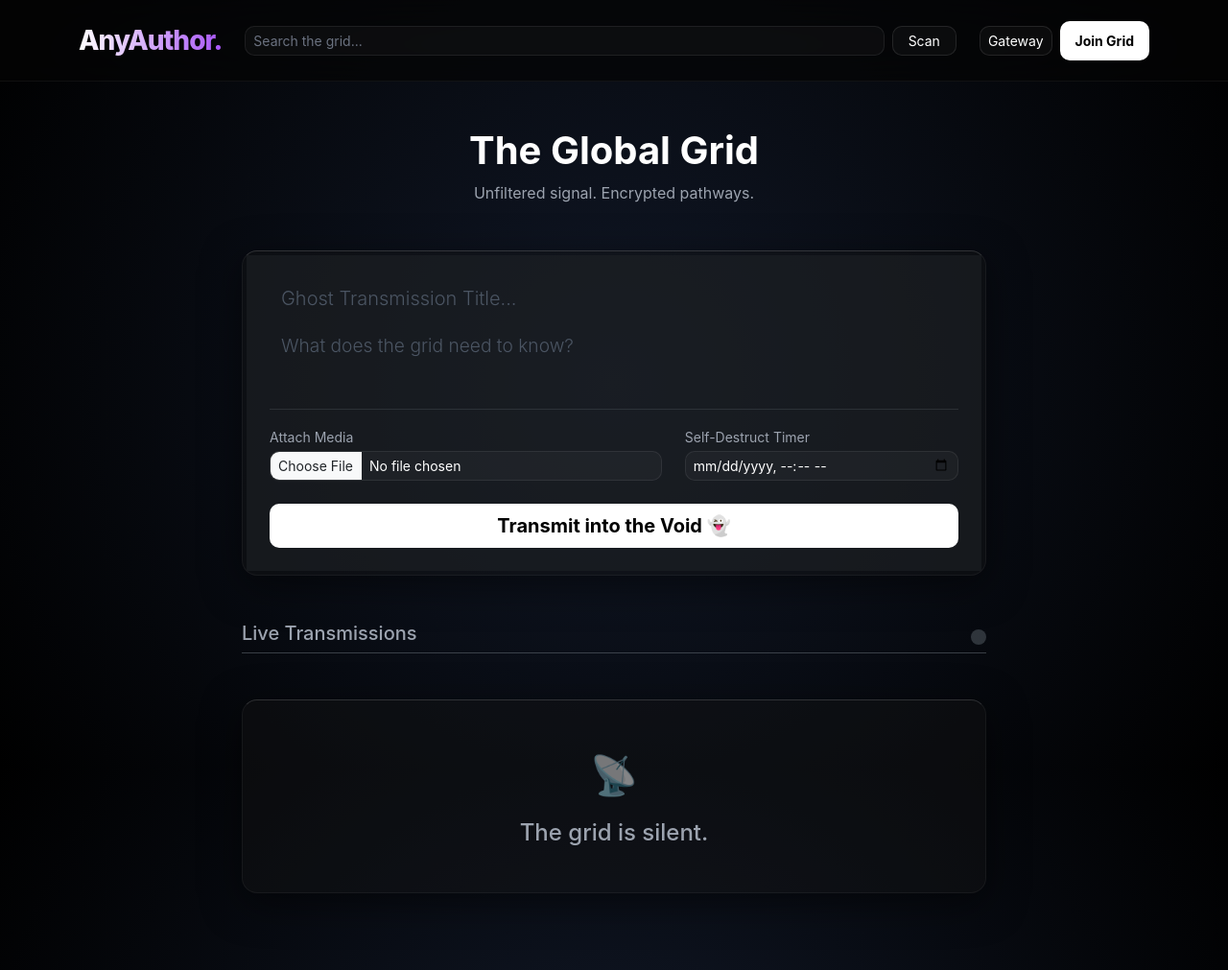
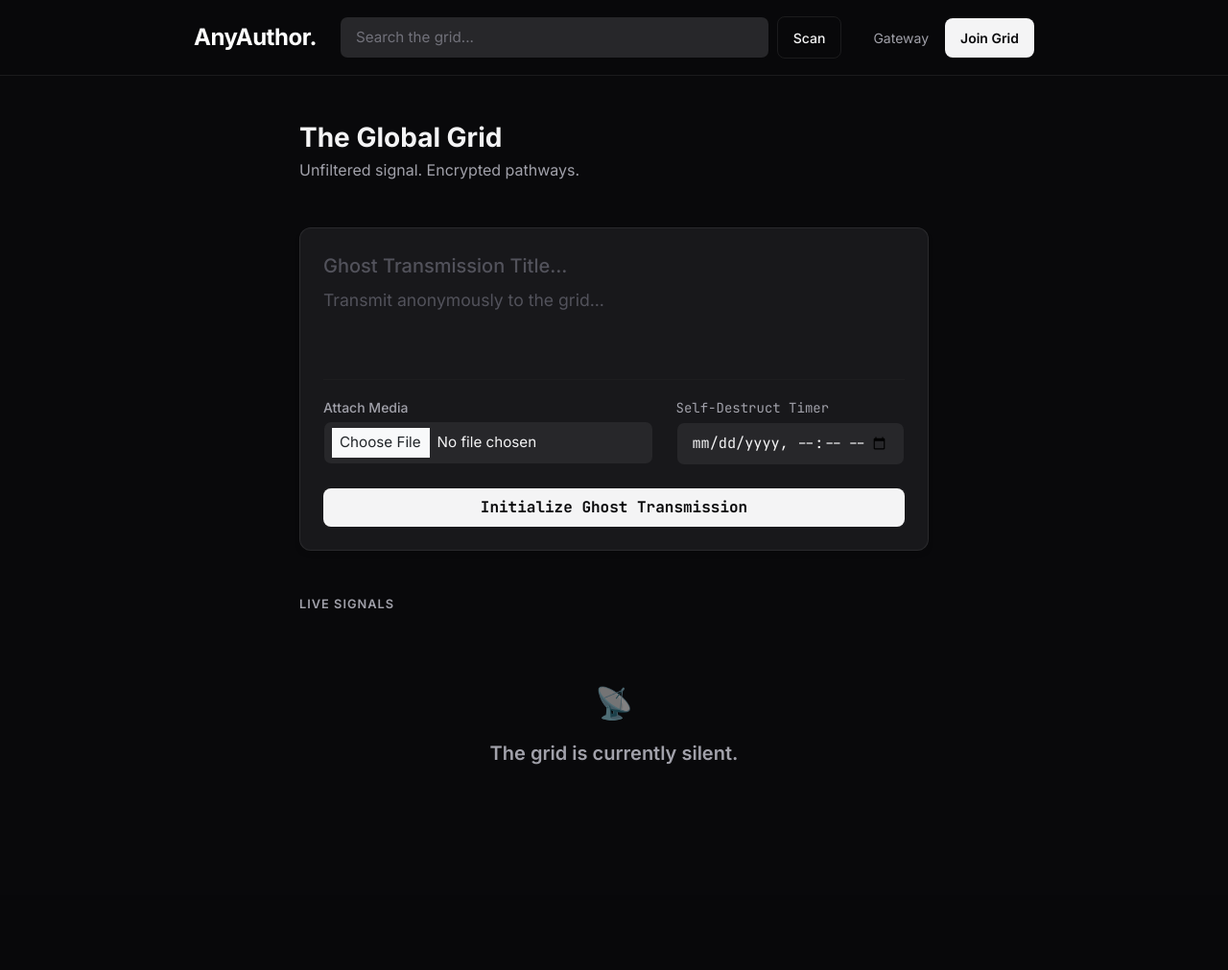
Before and after one commit to hijhmalajairam/ANAUTHOR, a Flask app: page /feed in a window 1280 px wide. Shown: the whole page at 96% size. After the commit the page ends 797 px from the top, so only its background shows below. Run offline with Flask 3, Linux system fonts and the light colour scheme; data that the repository does not hold is empty; some libraries are stand-ins or nearby versions.

Commit message:
Update index.html

```diff
--- a/templates/index.html
+++ b/templates/index.html
@@ -5,152 +5,189 @@
     <meta name="viewport" content="width=device-width, initial-scale=1.0">
     <title>The Grid - AnyAuthor</title>
     <link href="https://cdn.jsdelivr.net/npm/bootstrap@5.3.0/dist/css/bootstrap.min.css" rel="stylesheet">
+    <link rel="preconnect" href="https://fonts.googleapis.com">
+    <link rel="preconnect" href="https://fonts.gstatic.com" crossorigin>
+    <link href="https://fonts.googleapis.com/css2?family=Inter:wght@300;400;500;600;700&family=JetBrains+Mono:wght@400;700&display=swap" rel="stylesheet">
+
     <style>
-        /* THE TRUE GLASSMORPHISM AESTHETIC */
+        /* PREMIUM DARK THEME (Zinc/Slate based) */
+        :root {
+            --bg-base: #09090b; /* Deep Zinc */
+            --bg-card: #18181b; /* Lighter Zinc */
+            --bg-input: #27272a;
+            --border-light: rgba(255, 255, 255, 0.08);
+            --text-main: #f4f4f5;
+            --text-muted: #a1a1aa;
+            --accent-purple: #a855f7;
+            --accent-purple-hover: #9333ea;
+        }
+
         body {
-            /* Deep, dark radial gradient background to give the glass something to blur */
-            background: radial-gradient(circle at center, #111827 0%, #000000 100%);
-            background-attachment: fixed;
-            color: #ffffff;
-            font-family: -apple-system, BlinkMacSystemFont, "Segoe UI", Roboto, sans-serif;
+            background-color: var(--bg-base);
+            color: var(--text-main);
+            font-family: 'Inter', sans-serif;
             padding-bottom: 5rem;
             min-height: 100vh;
+            -webkit-font-smoothing: antialiased;
         }
 
-        /* The Animated Entry */
-        @keyframes fadeInUp {
-            from { opacity: 0; transform: translateY(20px); }
+        /* Typography */
+        .font-mono { font-family: 'JetBrains Mono', monospace; }
+        h1, h2, h3, h4, h5 { font-weight: 600; tracking: -0.02em; }
+
+        /* Smooth Entry Animation */
+        @keyframes fadeUp {
+            from { opacity: 0; transform: translateY(10px); }
             to { opacity: 1; transform: translateY(0); }
         }
+        .animate-fade-up { animation: fadeUp 0.5s cubic-bezier(0.16, 1, 0.3, 1) forwards; }
 
-        .fade-in-element {
-            animation: fadeInUp 0.6s ease-out forwards;
-        }
-
-        /* Floating Glass Navbar */
+        /* Minimalist Navbar */
         .navbar-custom {
-            background: rgba(5, 5, 5, 0.7) !important;
-            backdrop-filter: blur(20px);
-            -webkit-backdrop-filter: blur(20px);
-            border-bottom: 1px solid rgba(255, 255, 255, 0.05);
+            background: rgba(9, 9, 11, 0.8) !important;
+            backdrop-filter: blur(12px);
+            -webkit-backdrop-filter: blur(12px);
+            border-bottom: 1px solid var(--border-light);
             position: sticky;
             top: 0;
             z-index: 1000;
         }
-
         .brand-logo {
-            font-weight: 800;
-            letter-spacing: -1px;
-            background: linear-gradient(to right, #ffffff, #a855f7);
-            -webkit-background-clip: text;
-            -webkit-text-fill-color: transparent;
+            font-weight: 700;
+            letter-spacing: -0.5px;
+            color: #ffffff;
         }
 
-        /* Advanced Glass Cards */
-        .glass-card {
-            background: rgba(20, 20, 20, 0.4);
-            backdrop-filter: blur(16px);
-            -webkit-backdrop-filter: blur(16px);
-            border: 1px solid rgba(255, 255, 255, 0.05);
-            border-top: 1px solid rgba(255, 255, 255, 0.15); /* Frosted top edge */
-            border-radius: 16px;
-            box-shadow: 0 10px 40px rgba(0, 0, 0, 0.5);
-            transition: transform 0.3s ease, border-color 0.3s ease, box-shadow 0.3s ease;
+        /* Clean Premium Cards */
+        .premium-card {
+            background-color: var(--bg-card);
+            border: 1px solid var(--border-light);
+            border-radius: 12px;
+            box-shadow: 0 4px 6px -1px rgba(0, 0, 0, 0.1), 0 2px 4px -1px rgba(0, 0, 0, 0.06);
+            transition: border-color 0.2s ease;
         }
-        .glass-card:hover {
+        .premium-card:hover {
             border-color: rgba(168, 85, 247, 0.3);
-            box-shadow: 0 10px 40px rgba(168, 85, 247, 0.1);
         }
 
-        /* Seamless Input Fields */
+        /* Refined Inputs */
         .custom-input {
-            background: rgba(255, 255, 255, 0.03) !important;
-            border: 1px solid rgba(255, 255, 255, 0.08) !important;
-            color: #ffffff !important;
-            border-radius: 10px;
-            transition: all 0.3s;
+            background-color: var(--bg-input) !important;
+            border: 1px solid transparent !important;
+            color: var(--text-main) !important;
+            border-radius: 8px;
+            padding: 10px 16px;
+            font-size: 0.95rem;
+            transition: all 0.2s ease;
         }
         .custom-input:focus {
-            background: rgba(255, 255, 255, 0.06) !important;
-            border-color: #a855f7 !important;
-            box-shadow: 0 0 0 4px rgba(168, 85, 247, 0.15) !important;
+            background-color: var(--bg-card) !important;
+            border-color: var(--accent-purple) !important;
+            box-shadow: 0 0 0 3px rgba(168, 85, 247, 0.15) !important;
         }
-        .custom-input::placeholder { color: #6b7280 !important; }
+        .custom-input::placeholder { color: #71717a !important; }
 
-        /* The "Write a Post" Box (Completely Borderless) */
         .seamless-textarea {
             background: transparent !important;
             border: none !important;
-            color: #ffffff !important;
-            font-size: 1.2rem;
+            color: var(--text-main) !important;
+            font-size: 1.1rem;
             resize: none;
             box-shadow: none !important;
+            padding: 0;
         }
-        .seamless-textarea::placeholder { color: #4b5563 !important; font-weight: 300; }
+        .seamless-textarea::placeholder { color: #52525b !important; }
 
-        /* Buttons */
-        .btn-glow {
-            background: #ffffff; color: #000000; font-weight: 700; border: none; border-radius: 10px; padding: 10px 20px; transition: all 0.2s;
+        /* Modern Buttons */
+        .btn-primary-custom {
+            background-color: var(--text-main);
+            color: var(--bg-base);
+            font-weight: 600;
+            border: none;
+            border-radius: 8px;
+            padding: 10px 20px;
+            transition: transform 0.1s, background-color 0.2s;
         }
-        .btn-glow:hover { background: #f3e8ff; box-shadow: 0 0 20px rgba(168, 85, 247, 0.4); transform: translateY(-1px); }
+        .btn-primary-custom:hover { background-color: #e4e4e7; transform: scale(0.98); }
 
-        .btn-ghost {
-            background: rgba(255,255,255,0.03); color: #ffffff; border: 1px solid rgba(255, 255, 255, 0.1); border-radius: 10px; transition: all 0.2s;
+        .btn-secondary-custom {
+            background-color: transparent;
+            color: var(--text-main);
+            border: 1px solid var(--border-light);
+            border-radius: 8px;
+            font-weight: 500;
+            transition: all 0.2s;
         }
-        .btn-ghost:hover { background: rgba(255,255,255,0.08); border-color: #a855f7; color: #ffffff; }
+        .btn-secondary-custom:hover { background-color: var(--bg-input); }
 
-        /* User Avatar */
+        .btn-accent {
+            background-color: var(--accent-purple);
+            color: white;
+            font-weight: 600;
+            border: none;
+            border-radius: 8px;
+            transition: background-color 0.2s;
+        }
+        .btn-accent:hover { background-color: var(--accent-purple-hover); }
+
+        /* Avatars */
         .user-avatar {
-            width: 35px;
-            height: 35px;
+            width: 36px; height: 36px;
             border-radius: 50%;
             object-fit: cover;
-            border: 2px solid rgba(255,255,255,0.2);
+            border: 1px solid var(--border-light);
+        }
+        .ghost-avatar {
+            width: 36px; height: 36px;
+            border-radius: 50%;
+            background-color: var(--bg-input);
+            display: flex;
+            align-items: center;
+            justify-content: center;
+            font-size: 1rem;
+            border: 1px dashed #52525b;
         }
 
-        /* Typography */
-        .text-muted-custom { color: #9ca3af !important; }
-        .accent-purple { color: #a855f7 !important; }
-
-        /* Navigation Pills */
-        .nav-pills .nav-link { color: #9ca3af; border-radius: 10px; margin: 0 5px; font-weight: 500; transition: all 0.2s; }
-        .nav-pills .nav-link:hover { color: #ffffff; background: rgba(255,255,255,0.05); }
-        .nav-pills .nav-link.active { background-color: #ffffff; color: #000000; box-shadow: 0 4px 15px rgba(255,255,255,0.2); }
+        /* Utilities */
+        .text-muted-custom { color: var(--text-muted) !important; }
+        .nav-pills .nav-link { color: var(--text-muted); font-weight: 500; border-radius: 8px; padding: 8px 16px; }
+        .nav-pills .nav-link:hover { color: var(--text-main); }
+        .nav-pills .nav-link.active { background-color: var(--text-main); color: var(--bg-base); }
     </style>
 </head>
 <body>
 
 <nav class="navbar navbar-expand-lg navbar-dark navbar-custom mb-5 py-3">
-    <div class="container">
-        <a class="navbar-brand brand-logo fs-3 me-4" href="/feed">AnyAuthor.</a>
+    <div class="container" style="max-width: 900px;">
+        <a class="navbar-brand brand-logo fs-4 me-4" href="/feed">AnyAuthor.</a>
 
         <form action="/search" method="GET" class="d-flex flex-grow-1 me-4">
             <input class="form-control form-control-sm me-2 custom-input" type="search" name="q" placeholder="Search the grid..." required>
-            <button class="btn btn-ghost btn-sm px-3" type="submit">Scan</button>
+            <button class="btn btn-secondary-custom btn-sm px-3" type="submit">Scan</button>
         </form>
 
         <div class="d-flex align-items-center">
             {% if session.get('user_id') %}
                 <a href="/profile/{{ session.get('username') }}" class="text-light text-decoration-none me-4 d-flex align-items-center">
-                    <img src="https://ui-avatars.com/api/?name={{ session.get('username') }}&background=random&color=fff&bold=true" class="user-avatar me-2 shadow-sm">
-                    <span class="fw-bold">{{ session.get('username') }}</span>
+                    <span class="fw-medium me-2">{{ session.get('username') }}</span>
+                    <img src="https://ui-avatars.com/api/?name={{ session.get('username') }}&background=27272a&color=fff&bold=true" class="user-avatar">
                 </a>
-
-                <a href="/inbox" class="btn btn-ghost btn-sm me-2">📥 Dead Drops</a>
-                <a href="/logout" class="btn btn-outline-danger border-0 btn-sm opacity-75">Disconnect</a>
+                <a href="/inbox" class="btn btn-secondary-custom btn-sm me-2">Inbox</a>
+                <a href="/logout" class="btn btn-link text-muted-custom text-decoration-none btn-sm">Disconnect</a>
             {% else %}
-                <a href="/" class="btn btn-ghost btn-sm me-2">Gateway</a>
-                <a href="/register" class="btn btn-glow btn-sm px-3">Join Grid</a>
+                <a href="/" class="btn btn-link text-muted-custom text-decoration-none btn-sm me-2">Gateway</a>
+                <a href="/register" class="btn btn-primary-custom btn-sm px-3">Join Grid</a>
             {% endif %}
         </div>
     </div>
 </nav>
 
-<div class="container fade-in-element" style="max-width: 800px;">
-	{% with messages = get_flashed_messages(with_categories=true) %}
+<div class="container animate-fade-up" style="max-width: 680px;">
+
+    {% with messages = get_flashed_messages(with_categories=true) %}
       {% if messages %}
         {% for category, message in messages %}
-          <div class="alert alert-dark border-{{ category }} text-white alert-dismissible fade show shadow-sm rounded-4" role="alert" style="background: rgba(255,255,255,0.05); backdrop-filter: blur(10px);">
+          <div class="alert alert-dark border border-secondary text-white alert-dismissible fade show rounded-3" role="alert" style="background: var(--bg-card);">
             <strong class="text-{{ category }}">System:</strong> {{ message }}
             <button type="button" class="btn-close btn-close-white" data-bs-dismiss="alert"></button>
           </div>
@@ -158,138 +195,114 @@
       {% endif %}
     {% endwith %}
 
-    {% if search_query %}
-        <h2 class="mb-4 fw-bold">Query: <span class="accent-purple">"{{ search_query }}"</span></h2>
-        <a href="/feed" class="btn btn-ghost btn-sm mb-4">← Clear Scan</a>
-
-        {% if matched_authors %}
-            <h5 class="text-muted-custom border-bottom border-secondary pb-2">Identities Found</h5>
-            <div class="row mb-4">
-                {% for ma in matched_authors %}
-                <div class="col-md-4 mb-2">
-                    <div class="glass-card p-3 text-center">
-                        <img src="https://ui-avatars.com/api/?name={{ ma.username }}&background=random&color=fff" class="user-avatar mb-2" style="width: 50px; height: 50px;">
-                        <h5 class="fw-bold">{{ ma.username }} ✓</h5>
-                        <span class="badge bg-purple bg-opacity-25 text-light mb-3 border border-secondary">Trust: {{ "%.1f"|format(ma.ai_trust_score) }}</span><br>
-                        <a href="/profile/{{ ma.username }}" class="btn btn-ghost btn-sm w-100">View Dossier</a>
-                    </div>
-                </div>
-                {% endfor %}
-            </div>
-            <h5 class="text-muted-custom border-bottom border-secondary pb-2 mt-4">Transmissions Found</h5>
-        {% endif %}
-
-    {% else %}
-        <div class="text-center mb-5">
-            <h1 class="fw-bold mb-2">The Global Grid</h1>
-            <p class="text-muted-custom">Unfiltered signal. Encrypted pathways.</p>
+    {% if not search_query %}
+        <div class="mb-5">
+            <h1 class="fs-3 fw-bold mb-1">The Global Grid</h1>
+            <p class="text-muted-custom fs-6">Unfiltered signal. Encrypted pathways.</p>
         </div>
 
         {% if session.get('user_id') %}
-        <ul class="nav nav-pills justify-content-center mb-5">
+        <ul class="nav nav-pills mb-4 border-bottom border-secondary pb-3" style="border-color: var(--border-light) !important;">
             <li class="nav-item">
-                <a class="nav-link {% if feed_type == 'global' or not feed_type %}active{% endif %}" href="/feed?feed=global">Global Radar 🌍</a>
+                <a class="nav-link {% if feed_type == 'global' or not feed_type %}active{% endif %}" href="/feed?feed=global">Global Radar</a>
             </li>
             <li class="nav-item">
-                <a class="nav-link {% if feed_type == 'following' %}active{% endif %}" href="/feed?feed=following">Tracked Agents 👥</a>
+                <a class="nav-link {% if feed_type == 'following' %}active{% endif %}" href="/feed?feed=following">Tracked Agents</a>
             </li>
         </ul>
         {% endif %}
     {% endif %}
 
-    <div class="glass-card mb-5 p-1 overflow-hidden">
-        <div class="bg-dark bg-opacity-50 p-4">
+    <div class="premium-card mb-5 p-4">
         {% if session.get('user_id') %}
             <form action="/post_dispatch" method="POST" enctype="multipart/form-data">
-                <input type="text" class="form-control seamless-textarea fs-5 mb-2 fw-bold" name="title" placeholder="Transmission Title (Optional)...">
-                <textarea class="form-control seamless-textarea mb-3" name="content" rows="2" required placeholder="Broadcast your signal to the grid..."></textarea>
+                <input type="text" class="form-control seamless-textarea fs-5 mb-2 fw-medium" name="title" placeholder="Transmission Title (Optional)">
+                <textarea class="form-control seamless-textarea mb-3" name="content" rows="3" required placeholder="What does the grid need to know?"></textarea>
 
-                <hr class="border-secondary opacity-25">
+                <hr style="border-color: var(--border-light);">
 
-                <div class="row align-items-center mt-3">
+                <div class="row align-items-center mt-3 mb-4">
                     <div class="col-md-7">
-                        <label class="small text-muted-custom mb-1">Attach Media</label>
+                        <label class="small text-muted-custom mb-1 fw-medium">Attach Media</label>
                         <input type="file" class="form-control form-control-sm custom-input" name="media_upload" accept="image/*,video/*">
                     </div>
                     <div class="col-md-5">
-                        <label class="small text-muted-custom mb-1">Self-Destruct Timer</label>
-                        <input type="datetime-local" class="form-control form-control-sm custom-input text-secondary" name="expiration_time">
+                        <label class="small text-muted-custom mb-1 fw-medium font-mono">Self-Destruct Timer</label>
+                        <input type="datetime-local" class="form-control form-control-sm custom-input font-mono" name="expiration_time">
                     </div>
                 </div>
-                <div class="d-flex gap-3 mt-4">
-                    <button type="submit" name="post_type" value="named" class="btn btn-glow flex-grow-1">Transmit as Verified ✓</button>
-                    <button type="submit" name="post_type" value="anonymous" class="btn btn-ghost flex-grow-1">Transmit as Ghost 👻</button>
+                <div class="d-flex gap-3 mt-2">
+                    <button type="submit" name="post_type" value="named" class="btn btn-primary-custom flex-grow-1">Transmit as Verified</button>
+                    <button type="submit" name="post_type" value="anonymous" class="btn btn-secondary-custom flex-grow-1 font-mono">Transmit as Ghost 👻</button>
                 </div>
             </form>
         {% else %}
             <form action="/post_anonymous" method="POST" enctype="multipart/form-data">
-                <input type="text" class="form-control seamless-textarea fs-5 mb-2 fw-bold" name="title" placeholder="Ghost Transmission Title...">
-                <textarea class="form-control seamless-textarea mb-3" name="content" rows="2" required placeholder="What does the grid need to know?"></textarea>
+                <input type="text" class="form-control seamless-textarea fs-5 mb-2 fw-medium" name="title" placeholder="Ghost Transmission Title...">
+                <textarea class="form-control seamless-textarea mb-3" name="content" rows="3" required placeholder="Transmit anonymously to the grid..."></textarea>
 
-                <hr class="border-secondary opacity-25">
+                <hr style="border-color: var(--border-light);">
 
-                <div class="row align-items-center mt-3">
+                <div class="row align-items-center mt-3 mb-4">
                     <div class="col-md-7">
-                        <label class="small text-muted-custom mb-1">Attach Media</label>
+                        <label class="small text-muted-custom mb-1 fw-medium">Attach Media</label>
                         <input type="file" class="form-control form-control-sm custom-input" name="media_upload" accept="image/*,video/*">
                     </div>
                     <div class="col-md-5">
-                        <label class="small text-muted-custom mb-1">Self-Destruct Timer</label>
-                        <input type="datetime-local" class="form-control form-control-sm custom-input text-secondary" name="expiration_time">
+                        <label class="small text-muted-custom mb-1 fw-medium font-mono">Self-Destruct Timer</label>
+                        <input type="datetime-local" class="form-control form-control-sm custom-input font-mono" name="expiration_time">
                     </div>
                 </div>
-                <button type="submit" class="btn btn-glow w-100 mt-4 py-2 fs-5">Transmit into the Void 👻</button>
+                <button type="submit" class="btn btn-primary-custom w-100 py-2 fs-6 font-mono">Initialize Ghost Transmission</button>
             </form>
         {% endif %}
-        </div>
     </div>
 
-    <div class="d-flex justify-content-between align-items-end border-bottom border-secondary border-opacity-50 pb-2 mb-4">
-        <h5 class="text-muted-custom mb-0">Live Transmissions</h5>
-        <div class="spinner-grow spinner-grow-sm text-secondary" role="status"><span class="visually-hidden">Loading...</span></div>
+    <div class="d-flex justify-content-between align-items-center mb-4">
+        <h6 class="text-muted-custom fw-semibold text-uppercase tracking-wide mb-0" style="letter-spacing: 1px; font-size: 0.8rem;">Live Signals</h6>
     </div>
 
     {% for post in dispatches %}
-    <div class="glass-card mb-4 p-4 fade-in-element" style="animation-delay: {{ loop.index0 * 0.1 }}s;">
+    <article class="premium-card mb-4 p-4 animate-fade-up" style="animation-delay: {{ loop.index0 * 0.05 }}s;">
         <div class="d-flex justify-content-between align-items-center mb-3">
             <div class="d-flex align-items-center">
                 {% if post.is_anonymous %}
-                    <div class="user-avatar bg-dark d-flex align-items-center justify-content-center me-2 border-secondary">👻</div>
-                    <span class="text-light opacity-75 fw-bold">{{ post.username }}</span>
+                    <div class="ghost-avatar me-3">👻</div>
+                    <span class="text-light opacity-75 fw-medium font-mono fs-6">{{ post.username }}</span>
                 {% else %}
-                    <img src="https://ui-avatars.com/api/?name={{ post.username }}&background=random&color=fff" class="user-avatar me-2">
-                    <a href="/profile/{{ post.username }}" class="text-white text-decoration-none fw-bold">{{ post.username }} ✓</a>
+                    <img src="https://ui-avatars.com/api/?name={{ post.username }}&background=27272a&color=fff" class="user-avatar me-3">
+                    <a href="/profile/{{ post.username }}" class="text-white text-decoration-none fw-medium fs-6">{{ post.username }} <span class="text-muted-custom ms-1">✓</span></a>
                 {% endif %}
             </div>
-            <small class="text-muted-custom">{{ post.created_at.strftime('%H:%M • %b %d') }}</small>
+            <time class="text-muted-custom font-mono" style="font-size: 0.85rem;">{{ post.created_at.strftime('%H:%M • %b %d') }}</time>
         </div>
 
         {% if post.title %}
-            <h4 class="fw-bold mb-2">{{ post.title }}</h4>
+            <h3 class="fs-5 fw-bold mb-2 mt-2">{{ post.title }}</h3>
         {% endif %}
 
-        <p class="fs-5 text-light opacity-75" style="white-space: pre-wrap; line-height: 1.6;">{{ post.content }}</p>
+        <p class="text-light opacity-90 mb-0" style="white-space: pre-wrap; line-height: 1.6; font-size: 1.05rem;">{{ post.content }}</p>
 
         {% if post.media_url %}
-            <div class="mb-3 mt-4">
+            <div class="mt-3">
             {% if post.media_url.lower().endswith('.mp4') or post.media_url.lower().endswith('.mov') %}
-                <video controls class="w-100 rounded-4 border border-secondary border-opacity-25 shadow-sm" style="max-height: 500px; background: #000;">
+                <video controls class="w-100 rounded-3 border" style="border-color: var(--border-light); background: #000;">
                     <source src="{{ post.media_url }}" type="video/mp4">
                 </video>
             {% else %}
-                <img src="{{ post.media_url }}" class="img-fluid rounded-4 border border-secondary border-opacity-25 shadow-sm" style="max-height: 500px; object-fit: cover; width: 100%; background: #0a0a0a;">
+                <img src="{{ post.media_url }}" class="img-fluid rounded-3 border" style="border-color: var(--border-light); width: 100%; object-fit: cover;">
             {% endif %}
             </div>
         {% endif %}
 
-        <div class="mt-4 pt-3 border-top border-secondary border-opacity-25 d-flex justify-content-between align-items-center">
-            <a href="/dispatch/{{ post.id }}" class="btn btn-ghost btn-sm px-4 rounded-pill">Decrypt & Discuss →</a>
+        <div class="mt-4 pt-3 d-flex justify-content-between align-items-center" style="border-top: 1px solid var(--border-light);">
+            <a href="/dispatch/{{ post.id }}" class="btn btn-secondary-custom btn-sm px-3">Decrypt & Discuss</a>
         </div>
-    </div>
+    </article>
     {% else %}
-    <div class="text-center mt-5 p-5 glass-card fade-in-element">
-        <span class="fs-1 opacity-50">📡</span>
-        <h4 class="text-muted-custom mb-0 mt-3">The grid is silent.</h4>
+    <div class="text-center py-5">
+        <span class="fs-2 opacity-50 mb-3 d-block">📡</span>
+        <h4 class="text-muted-custom fs-5">The grid is currently silent.</h4>
     </div>
     {% endfor %}
 
```
